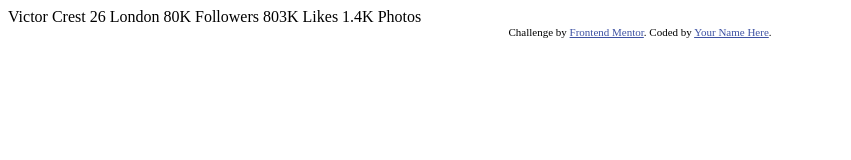
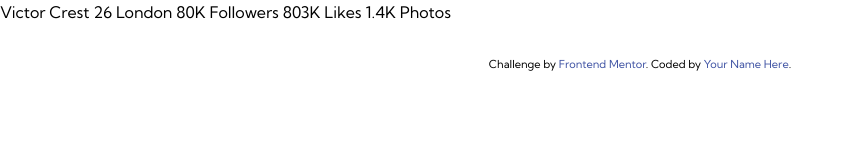
Before and after one commit to Iconvibes/profile-card, a website: page index.html in a window 1280 px wide. Shown: the whole page, without its empty margins (0-851 px from the left). Drawn offline with Linux system fonts and the light colour scheme.

Commit message:
added tailwind

```diff
--- a/index.html
+++ b/index.html
@@ -1,35 +1,48 @@
 <!DOCTYPE html>
 <html lang="en">
   <head>
-  <meta charset="UTF-8">
-  <meta name="viewport" content="width=device-width, initial-scale=1.0"> <!-- displays site properly based on user's device -->
+    <meta charset="UTF-8" />
+    <meta name="viewport" content="width=device-width, initial-scale=1.0" />
+    <!-- displays site properly based on user's device -->
 
-  <link rel="icon" type="image/png" sizes="32x32" href="./images/favicon-32x32.png">
+    <link
+      rel="icon"
+      type="image/png"
+      sizes="32x32"
+      href="./images/favicon-32x32.png"
+    />
+
+    <link href="./output.css" rel="stylesheet" />
+
+    <link rel="preconnect" href="https://fonts.googleapis.com" />
+    <link rel="preconnect" href="https://fonts.gstatic.com" crossorigin />
+    <link
+      href="https://fonts.googleapis.com/css2?family=Kumbh+Sans:wght@100..900&display=swap"
+      rel="stylesheet"
+    />
 
     <title>Frontend Mentor | Profile card component</title>
 
     <!-- Feel free to remove these styles or customise in your own stylesheet 👍 -->
     <style>
-    .attribution { font-size: 11px; text-align: center; }
-    .attribution a { color: hsl(228, 45%, 44%); }
+      .attribution {
+        font-size: 11px;
+        text-align: center;
+        margin-top: 2rem;
+      }
+      .attribution a {
+        color: hsl(228, 45%, 44%);
+      }
     </style>
   </head>
-<body>
-  Victor Crest
-  26
-  London
+  <body class="font-kumbhSans">
 
-  80K
-  Followers
-
-  803K
-  Likes
-
-  1.4K
-  Photos
+    Victor Crest 26 London 80K Followers 803K Likes 1.4K Photos
     <div class="attribution">
-    Challenge by <a href="https://www.frontendmentor.io?ref=challenge" target="_blank">Frontend Mentor</a>.
-    Coded by <a href="#">Your Name Here</a>.
+      Challenge by
+      <a href="https://www.frontendmentor.io?ref=challenge" target="_blank"
+        >Frontend Mentor</a
+      >. Coded by <a href="#">Your Name Here</a>.
     </div>
   </body>
 </html>
--- /dev/null
+++ b/style.css
@@ -0,0 +1,9 @@
+@import "tailwindcss";
+
+@theme {
+  --font-kumbhSans: Kumbh Sans , sans-serif;
+  --color-darkCyan: hsl(185, 75%, 39%);
+  --color-veryDarkDesaturatedBlue: hsl(229, 23%, 23%);
+  --color-darkGrayishBlue: hsl(227, 10%, 46%);
+  --color-darkGray: hsl(0, 0%, 59%);
+}
```
Also changed, not shown: package.json (added, +9 -0 lines), output.css (added), tailwind.config.js (added), 1 other file. Lines whose indentation alone changed are shown as unchanged.
